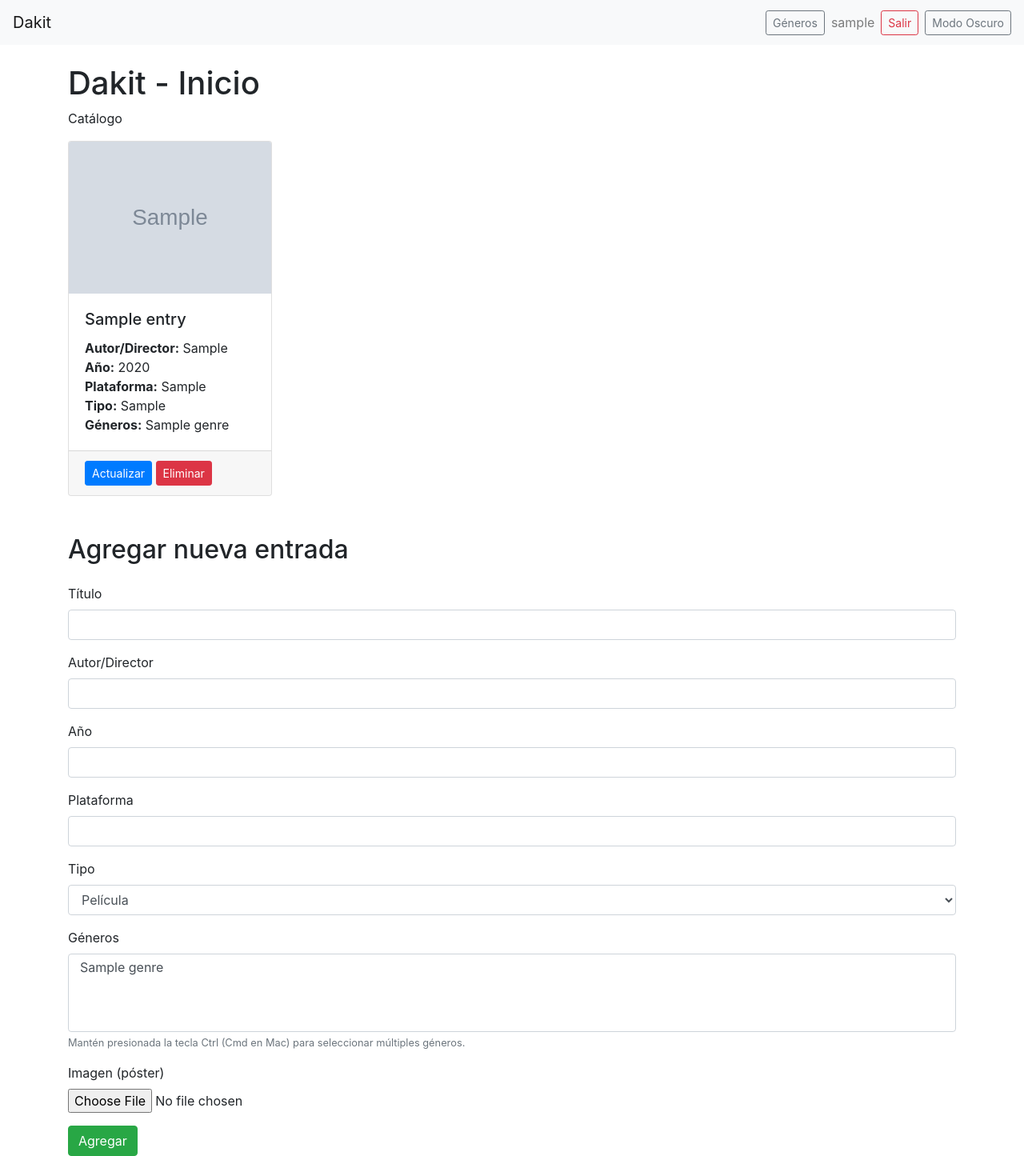
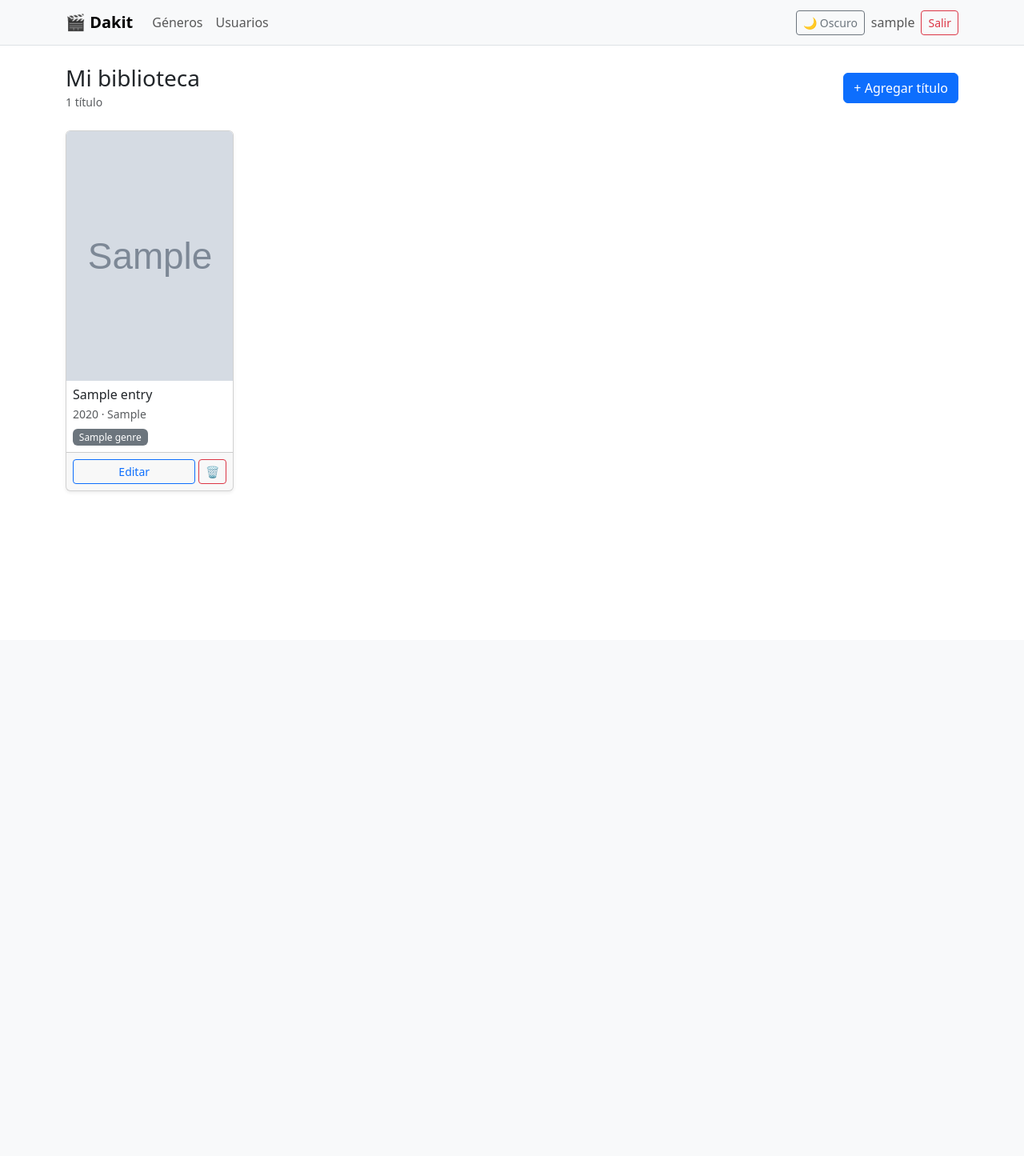
Before and after one commit to DyM66/flask_dakit, a Flask app: page / in a window 1280 px wide. Shown: the whole page at 80% size. After the commit the page ends 614 px from the top, so only its background shows below. Run offline with Flask 3, Linux system fonts and the light colour scheme; a user stored in the database is signed in; tables that the repository leaves empty hold one stand-in row (values such as "Sample post"); grey boxes marked "Sample" are stand-in pictures; some libraries are stand-ins or nearby versions.

Commit message:
feat(ui): rediseno Bootstrap 5 (drawer, dark mode nativo, grid 5 cols, admin usuarios)
- migra a Bootstrap 5.3 (sin jQuery)
- modo oscuro real con data-bs-theme (claro/oscuro/preferencia del sistema, persistente)
- formulario de crear ahora en un drawer (offcanvas) accesible por boton
- grid de 5 columnas en desktop, cards uniformes y mas compactas
- generos como checkboxes (mejor que el multi-select con Ctrl)
- nueva vista de gestion de usuarios (crear/eliminar familiares desde la web)
- limpia CSS muerto y template huerfano

```diff
--- a/app.py
+++ b/app.py
@@ -244,6 +244,48 @@ def logout():
     return redirect(url_for("index"))
 
 
+# ─────────────────────────────── Usuarios ──────────────────────────────
+
+@app.route("/users")
+@login_required
+def users():
+    items = User.query.order_by(User.username).all()
+    return render_template("users.html", users=items)
+
+
+@app.route("/users/add", methods=["POST"])
+@login_required
+def add_user():
+    username = request.form["username"].strip()
+    password = request.form["password"]
+    if not username or not password:
+        flash("Usuario y contraseña son obligatorios.", "danger")
+    elif User.query.filter_by(username=username).first():
+        flash(f"El usuario «{username}» ya existe.", "danger")
+    else:
+        user = User(username=username)
+        user.set_password(password)
+        db.session.add(user)
+        db.session.commit()
+        flash(f"Usuario «{username}» creado.", "success")
+    return redirect(url_for("users"))
+
+
+@app.route("/users/delete/<int:id>", methods=["POST"])
+@login_required
+def delete_user(id):
+    user = db.get_or_404(User, id)
+    if user.id == current_user.id:
+        flash("No puedes eliminar tu propia cuenta mientras la usas.", "danger")
+    elif User.query.count() <= 1:
+        flash("No puedes eliminar el único usuario (quedarías sin acceso).", "danger")
+    else:
+        db.session.delete(user)
+        db.session.commit()
+        flash(f"Usuario «{user.username}» eliminado.", "success")
+    return redirect(url_for("users"))
+
+
 # ─────────────────────────────── CLI ───────────────────────────────────
 
 @app.cli.command("init-db")
--- a/static/CSS/dark-mode.css
+++ /dev/null
@@ -1,112 +0,0 @@
-/* dark-mode.css */
-
-/* Cambiamos los colores de fondo y texto */
-body {
-    background-color: #121212;
-    color: #e0e0e0;
-}
-
-/* Estilos para la navbar */
-.navbar {
-    background-color: #1f1f1f !important;
-}
-
-.navbar-light .navbar-brand,
-.navbar-light .navbar-nav .nav-link {
-    color: #e0e0e0;
-}
-
-.navbar-light .navbar-brand:hover,
-.navbar-light .navbar-nav .nav-link:hover {
-    color: #ffffff;
-}
-
-/* Estilos para las tarjetas */
-.card {
-    background-color: #1e1e1e;
-    border: 1px solid #333;
-}
-
-.card .card-title,
-.card .card-text {
-    color: #e0e0e0;
-}
-
-.card .card-footer {
-    background-color: #1e1e1e;
-    border-top: 1px solid #333;
-}
-
-/* Estilos para los botones */
-.btn-primary {
-    background-color: #bb86fc;
-    border-color: #bb86fc;
-}
-
-.btn-primary:hover {
-    background-color: #9a66cc;
-    border-color: #9a66cc;
-}
-
-.btn-secondary {
-    background-color: #03dac6;
-    border-color: #03dac6;
-}
-
-.btn-secondary:hover {
-    background-color: #01a299;
-    border-color: #01a299;
-}
-
-.btn-danger {
-    background-color: #cf6679;
-    border-color: #cf6679;
-}
-
-.btn-danger:hover {
-    background-color: #a64858;
-    border-color: #a64858;
-}
-
-/* Estilos para el formulario */
-.form-control,
-.form-control:focus {
-    background-color: #1e1e1e;
-    color: #e0e0e0;
-    border: 1px solid #333;
-}
-
-.form-group label {
-    color: #e0e0e0;
-}
-
-/* Placeholder color */
-::placeholder {
-    color: #888;
-}
-
-/* Estilos para los select */
-.form-control option {
-    background-color: #1e1e1e;
-    color: #e0e0e0;
-}
-
-/* Estilos para los inputs de tipo archivo */
-.custom-file-input ~ .custom-file-label {
-    background-color: #1e1e1e;
-    color: #e0e0e0;
-}
-
-.custom-file-input:focus ~ .custom-file-label {
-    border-color: #bb86fc;
-    box-shadow: none;
-}
-
-/* Enlaces */
-a {
-    color: #bb86fc;
-}
-
-a:hover {
-    color: #9a66cc;
-}
--- a/static/CSS/main.css
+++ /dev/null
@@ -1,4 +0,0 @@
-body {
-    margin: 0;
-    font-family: Arial, Helvetica, sans-serif;
-}
--- a/templates/base.html
+++ b/templates/base.html
@@ -1,83 +1,76 @@
 <!DOCTYPE html>
-<html lang="es">
+<html lang="es" data-bs-theme="light">
 <head>
     <meta charset="UTF-8">
+    <meta name="viewport" content="width=device-width, initial-scale=1.0">
     <title>{% block title %}Dakit{% endblock %}</title>
-    <meta name="viewport" content="width=device-width, initial-scale=1.0">
-    <link rel="stylesheet" href="{{ url_for('static', filename='css/main.css') }}">
-    <link rel="stylesheet" href="https://stackpath.bootstrapcdn.com/bootstrap/4.5.2/css/bootstrap.min.css">
-    <link id="dark-theme" rel="stylesheet" href="{{ url_for('static', filename='css/dark-mode.css') }}" disabled>
+    <link href="https://cdn.jsdelivr.net/npm/bootstrap@5.3.3/dist/css/bootstrap.min.css" rel="stylesheet">
+    <script>
+        (function () {
+            const stored = localStorage.getItem('theme');
+            const theme = stored || (window.matchMedia('(prefers-color-scheme: dark)').matches ? 'dark' : 'light');
+            document.documentElement.setAttribute('data-bs-theme', theme);
+        })();
+    </script>
+    <style>
+        .poster { aspect-ratio: 2 / 3; object-fit: cover; width: 100%; background-color: var(--bs-tertiary-bg); }
+        .preview-img { max-height: 160px; }
+    </style>
     {% block head %}{% endblock %}
 </head>
 <body>
-    <nav class="navbar navbar-expand-lg navbar-light bg-light">
-        <a class="navbar-brand" href="{{ url_for('index') }}">Dakit</a>
-        <div class="ml-auto d-flex align-items-center">
-            <a class="btn btn-outline-secondary btn-sm mr-2" href="{{ url_for('genres') }}">Géneros</a>
-            {% if current_user.is_authenticated %}
-            <span class="navbar-text mr-2">{{ current_user.username }}</span>
-            <a class="btn btn-outline-danger btn-sm mr-2" href="{{ url_for('logout') }}">Salir</a>
-            {% else %}
-            <a class="btn btn-outline-primary btn-sm mr-2" href="{{ url_for('login') }}">Entrar</a>
-            {% endif %}
-            <button id="theme-toggle" class="btn btn-outline-secondary btn-sm">Modo Oscuro</button>
+    <nav class="navbar navbar-expand-lg bg-body-tertiary border-bottom mb-4">
+        <div class="container">
+            <a class="navbar-brand fw-bold" href="{{ url_for('index') }}">🎬 Dakit</a>
+            <button class="navbar-toggler" type="button" data-bs-toggle="collapse" data-bs-target="#mainnav" aria-label="Menú">
+                <span class="navbar-toggler-icon"></span>
+            </button>
+            <div class="collapse navbar-collapse" id="mainnav">
+                <ul class="navbar-nav me-auto">
+                    <li class="nav-item"><a class="nav-link" href="{{ url_for('genres') }}">Géneros</a></li>
+                    {% if current_user.is_authenticated %}
+                    <li class="nav-item"><a class="nav-link" href="{{ url_for('users') }}">Usuarios</a></li>
+                    {% endif %}
+                </ul>
+                <div class="d-flex align-items-center gap-2">
+                    <button id="theme-toggle" class="btn btn-outline-secondary btn-sm" type="button" aria-label="Cambiar tema"></button>
+                    {% if current_user.is_authenticated %}
+                    <span class="navbar-text">{{ current_user.username }}</span>
+                    <a class="btn btn-outline-danger btn-sm" href="{{ url_for('logout') }}">Salir</a>
+                    {% else %}
+                    <a class="btn btn-primary btn-sm" href="{{ url_for('login') }}">Entrar</a>
+                    {% endif %}
+                </div>
+            </div>
         </div>
     </nav>
-    <div class="container mt-4">
+
+    <div class="container">
         {% with messages = get_flashed_messages(with_categories=true) %}
         {% for category, message in messages %}
         <div class="alert alert-{{ category }} alert-dismissible fade show" role="alert">
             {{ message }}
-            <button type="button" class="close" data-dismiss="alert" aria-label="Cerrar"><span aria-hidden="true">&times;</span></button>
+            <button type="button" class="btn-close" data-bs-dismiss="alert" aria-label="Cerrar"></button>
         </div>
         {% endfor %}
         {% endwith %}
         {% block content %}{% endblock %}
     </div>
 
-    <!-- Opcional: Bootstrap JS y dependencias -->
-    <script src="https://code.jquery.com/jquery-3.5.1.slim.min.js"></script>
-    <script src="https://cdn.jsdelivr.net/npm/bootstrap@4.5.2/dist/js/bootstrap.bundle.min.js"></script>
-
+    <script src="https://cdn.jsdelivr.net/npm/bootstrap@5.3.3/dist/js/bootstrap.bundle.min.js"></script>
     <script>
-        // Función para cambiar entre modo claro y oscuro
         const themeToggle = document.getElementById('theme-toggle');
-        const darkThemeLink = document.getElementById('dark-theme');
-
-        function applyTheme(theme) {
-            if (theme === 'dark') {
-                darkThemeLink.disabled = false;
-                themeToggle.textContent = 'Modo Claro';
-            } else {
-                darkThemeLink.disabled = true;
-                themeToggle.textContent = 'Modo Oscuro';
-            }
+        function renderToggle() {
+            const dark = document.documentElement.getAttribute('data-bs-theme') === 'dark';
+            themeToggle.textContent = dark ? '☀️ Claro' : '🌙 Oscuro';
         }
-
-        const savedTheme = localStorage.getItem('theme');
-
-        if (savedTheme) {
-            applyTheme(savedTheme);
-        } else {
-            // Si no hay preferencia, detectar la preferencia del sistema
-            const prefersDarkScheme = window.matchMedia('(prefers-color-scheme: dark)');
-            if (prefersDarkScheme.matches) {
-                applyTheme('dark');
-                localStorage.setItem('theme', 'dark');
-            } else {
-                applyTheme('light');
-                localStorage.setItem('theme', 'light');
-            }
-        }
-
-        themeToggle.addEventListener('click', function() {
-            if (darkThemeLink.disabled) {
-                applyTheme('dark');
-                localStorage.setItem('theme', 'dark');
-            } else {
-                applyTheme('light');
-                localStorage.setItem('theme', 'light');
-            }
+        renderToggle();
+        themeToggle.addEventListener('click', function () {
+            const dark = document.documentElement.getAttribute('data-bs-theme') === 'dark';
+            const next = dark ? 'light' : 'dark';
+            document.documentElement.setAttribute('data-bs-theme', next);
+            localStorage.setItem('theme', next);
+            renderToggle();
         });
     </script>
 </body>
--- a/templates/index.html
+++ b/templates/index.html
@@ -1,43 +1,37 @@
 {% extends 'base.html' %}
 
-{% block head %}<title>Dakit - Inicio</title>{% endblock %}
+{% block title %}Dakit - Mi biblioteca{% endblock %}
 
 {% block content %}
-
-    <h1>Dakit - Inicio</h1>
-    <p>Catálogo</p>
-
-    <div class="row">
-        {% for entry in entries %}
-        <div class="col-12 col-sm-6 col-md-4 col-lg-3 mb-4">
-            <div class="card h-100">
-                {% if entry.image %}
-                <img src="{{ url_for('static', filename='uploads/' + entry.image) }}" class="card-img-top" alt="{{ entry.title }}">
-                {% else %}
-                <img src="{{ url_for('static', filename='default.jpg') }}" class="card-img-top" alt="{{ entry.title }}">
-                {% endif %}
-                <div class="card-body">
-                    <ul class="list-unstyled mb-0">
-                        <li><h5 class="card-title">{{ entry.title }}</h5></li>
-                        <li><p class="card-text"><strong>Autor/Director:</strong> {{ entry.creator }}</p></li>
-                        <li><p class="card-text"><strong>Año:</strong> {{ entry.year }}</p></li>
-                        <li><p class="card-text"><strong>Plataforma:</strong> {{ entry.platform }}</p></li>
-                        <li><p class="card-text"><strong>Tipo:</strong> {{ entry.type }}</p></li>
-                        <li>
-                            <p class="card-text"><strong>Géneros:</strong>
-                                {% for genre in entry.genres %}
-                                    {{ genre.name }}{% if not loop.last %}, {% endif %}
-                                {% endfor %}
-                            </p>
-                        </li>
-                    </ul>
+    <div class="d-flex justify-content-between align-items-center mb-4">
+        <div>
+            <h1 class="h3 mb-0">Mi biblioteca</h1>
+            <small class="text-muted">{{ entries|length }} título{{ '' if entries|length == 1 else 's' }}</small>
         </div>
         {% if current_user.is_authenticated %}
-                <div class="card-footer">
-                    <a href="{{ url_for('update', id=entry.id) }}" class="btn btn-primary btn-sm">Actualizar</a>
-                    <form action="{{ url_for('delete', id=entry.id) }}" method="POST" class="d-inline" onsubmit="return confirm('¿Eliminar «{{ entry.title }}»?');">
+        <button class="btn btn-primary" type="button" data-bs-toggle="offcanvas" data-bs-target="#addDrawer">+ Agregar título</button>
+        {% endif %}
+    </div>
+
+    {% if entries %}
+    <div class="row row-cols-2 row-cols-sm-3 row-cols-md-4 row-cols-xl-5 g-3">
+        {% for entry in entries %}
+        <div class="col">
+            <div class="card h-100 shadow-sm">
+                <img src="{{ url_for('static', filename='uploads/' + entry.image) if entry.image else url_for('static', filename='default.jpg') }}" class="card-img-top poster" alt="{{ entry.title }}">
+                <div class="card-body p-2 d-flex flex-column">
+                    <h6 class="card-title mb-1 text-truncate" title="{{ entry.title }}">{{ entry.title }}</h6>
+                    <p class="card-text small text-muted mb-2">{{ entry.year }} · {{ entry.type }}</p>
+                    <div class="mt-auto d-flex flex-wrap gap-1">
+                        {% for genre in entry.genres %}<span class="badge text-bg-secondary fw-normal">{{ genre.name }}</span>{% endfor %}
+                    </div>
+                </div>
+                {% if current_user.is_authenticated %}
+                <div class="card-footer p-2 d-flex gap-1">
+                    <a href="{{ url_for('update', id=entry.id) }}" class="btn btn-sm btn-outline-primary flex-fill">Editar</a>
+                    <form action="{{ url_for('delete', id=entry.id) }}" method="POST" onsubmit="return confirm('¿Eliminar «{{ entry.title }}»?');">
                         <input type="hidden" name="csrf_token" value="{{ csrf_token() }}">
-                        <button type="submit" class="btn btn-danger btn-sm">Eliminar</button>
+                        <button type="submit" class="btn btn-sm btn-outline-danger" aria-label="Eliminar">🗑</button>
                     </form>
                 </div>
                 {% endif %}
@@ -45,51 +39,67 @@
         </div>
         {% endfor %}
     </div>
+    {% else %}
+    <div class="text-center text-muted py-5">
+        <p class="mb-1">Tu biblioteca está vacía.</p>
+        {% if current_user.is_authenticated %}<p class="mb-0">Usa «+ Agregar título» para empezar.</p>{% endif %}
+    </div>
+    {% endif %}
 
     {% if current_user.is_authenticated %}
-    <h2 class="my-4">Agregar nueva entrada</h2>
+    <div class="offcanvas offcanvas-end" tabindex="-1" id="addDrawer" aria-labelledby="addDrawerLabel">
+        <div class="offcanvas-header">
+            <h5 class="offcanvas-title" id="addDrawerLabel">Agregar a la biblioteca</h5>
+            <button type="button" class="btn-close" data-bs-dismiss="offcanvas" aria-label="Cerrar"></button>
+        </div>
+        <div class="offcanvas-body">
             <form action="{{ url_for('add') }}" method="POST" enctype="multipart/form-data">
                 <input type="hidden" name="csrf_token" value="{{ csrf_token() }}">
-        <div class="form-group">
-            <label for="title">Título</label>
+                <div class="mb-3">
+                    <label for="title" class="form-label">Título</label>
                     <input type="text" name="title" id="title" class="form-control" required>
                 </div>
-        <div class="form-group">
-            <label for="creator">Autor/Director</label>
+                <div class="mb-3">
+                    <label for="creator" class="form-label">Autor / Director</label>
                     <input type="text" name="creator" id="creator" class="form-control" required>
                 </div>
-        <div class="form-group">
-            <label for="year">Año</label>
+                <div class="row">
+                    <div class="col-6 mb-3">
+                        <label for="year" class="form-label">Año</label>
                         <input type="number" name="year" id="year" class="form-control" required>
                     </div>
-        <div class="form-group">
-            <label for="platform">Plataforma</label>
-            <input type="text" name="platform" id="platform" class="form-control" required>
-        </div>
-        <div class="form-group">
-            <label for="type">Tipo</label>
-            <select name="type" id="type" class="form-control" required>
+                    <div class="col-6 mb-3">
+                        <label for="type" class="form-label">Tipo</label>
+                        <select name="type" id="type" class="form-select" required>
                             <option value="Película">Película</option>
                             <option value="Serie">Serie</option>
                             <option value="Anime">Anime</option>
                             <option value="Libro">Libro</option>
                         </select>
                     </div>
-        <div class="form-group">
-            <label for="genres">Géneros</label>
-            <select name="genres" id="genres" class="form-control" multiple required>
+                </div>
+                <div class="mb-3">
+                    <label for="platform" class="form-label">Plataforma</label>
+                    <input type="text" name="platform" id="platform" class="form-control" required>
+                </div>
+                <div class="mb-3">
+                    <label class="form-label">Géneros</label>
+                    <div class="d-flex flex-wrap gap-2">
                         {% for genre in genres %}
-                <option value="{{ genre.id }}">{{ genre.name }}</option>
+                        <div class="form-check">
+                            <input class="form-check-input" type="checkbox" name="genres" value="{{ genre.id }}" id="add-g{{ genre.id }}">
+                            <label class="form-check-label" for="add-g{{ genre.id }}">{{ genre.name }}</label>
+                        </div>
                         {% endfor %}
-            </select>
-            <small class="form-text text-muted">Mantén presionada la tecla Ctrl (Cmd en Mac) para seleccionar múltiples géneros.</small>
                     </div>
-        <div class="form-group">
-            <label for="image">Imagen (póster)</label>
-            <input type="file" name="image" id="image" class="form-control-file">
                 </div>
-        <button type="submit" class="btn btn-success">Agregar</button>
+                <div class="mb-3">
+                    <label for="image" class="form-label">Imagen (póster)</label>
+                    <input type="file" name="image" id="image" class="form-control" accept="image/*">
+                </div>
+                <button type="submit" class="btn btn-success w-100">Agregar</button>
             </form>
+        </div>
+    </div>
     {% endif %}
-
 {% endblock %}
```
Also changed, not shown: templates/genres.html (+32 -34 lines), templates/login.html (+7 -7 lines), templates/update_item.html (+40 -31 lines), templates/users.html (added, +41 -0 lines), templates/add_item.html (deleted). Lines whose indentation alone changed are shown as unchanged.
